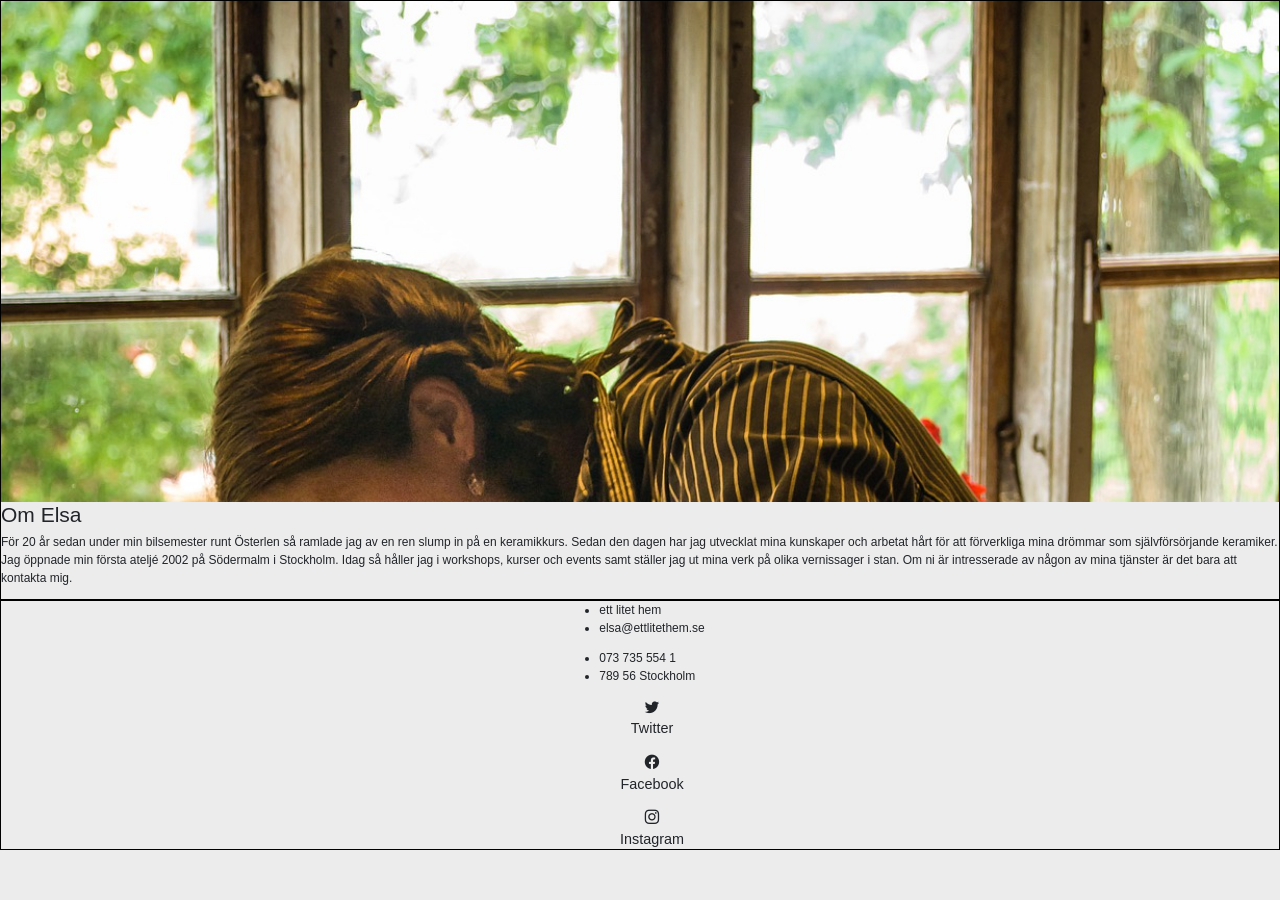
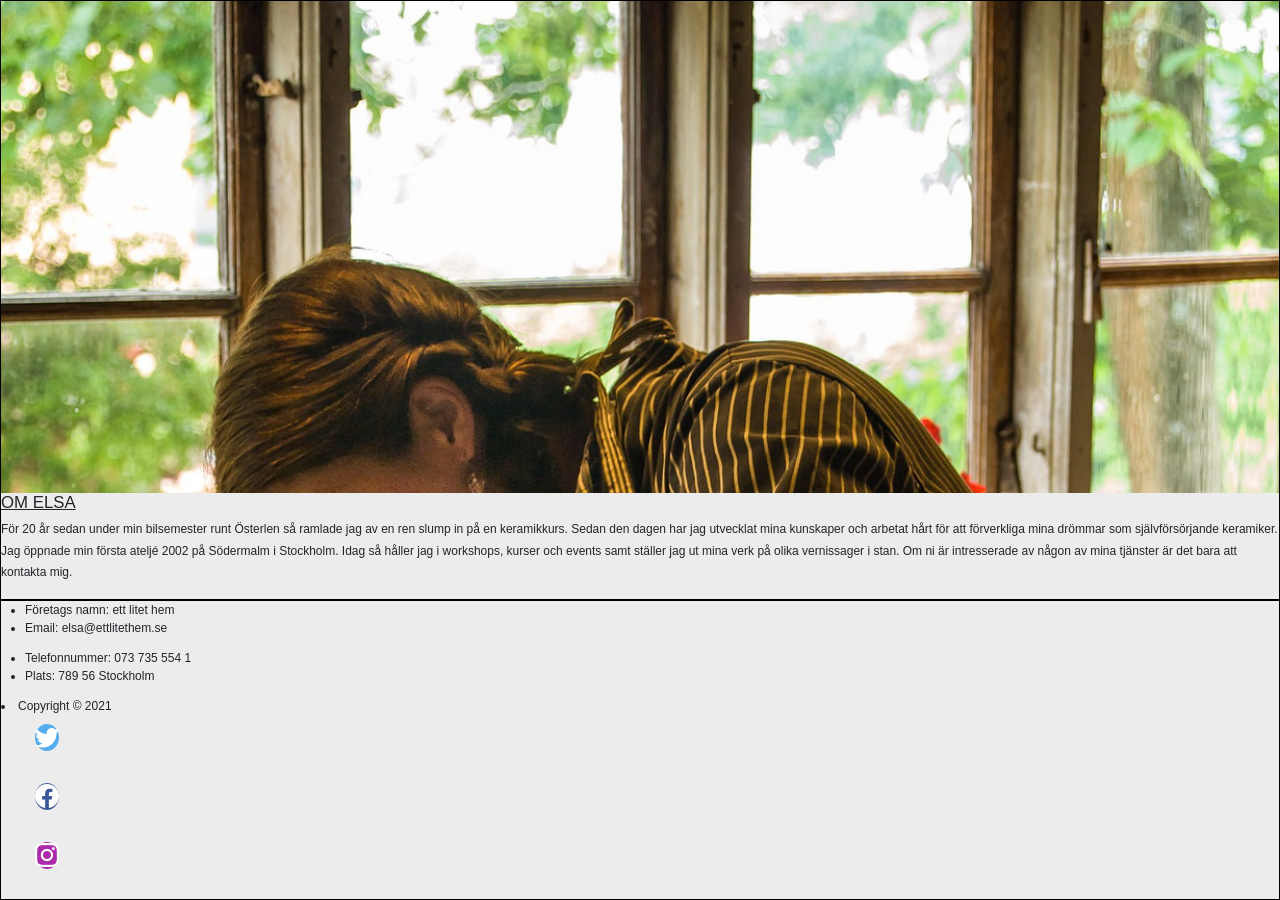
Before and after one commit to FannyRosen/MI-HTML-CSS-EttLitetHem, a website: page index.html in a window 1280 px wide. Shown: the part 1503-2403 px from the top of the page. Before the commit the page ends 2365 px from the top, so only its background shows below. Drawn offline with nearby package versions, Linux system fonts and the light colour scheme.

Commit message:
Icon and text style

```diff
--- a/index.html
+++ b/index.html
@@ -133,8 +133,8 @@
         <div class="elsa-img"></div>
       </div>
       <div>
-        <h3>Om Elsa</h3>
-        <p>
+        <h3 class="om-h3">Om Elsa</h3>
+        <p class="om-p">
           För 20 år sedan under min bilsemester runt Österlen så ramlade jag av en
           ren slump in på en keramikkurs. Sedan den dagen har jag utvecklat mina
           kunskaper och arbetat hårt för att förverkliga mina drömmar som
@@ -145,27 +145,31 @@
         </p>
       </div>
 
-
+    </div>
     </section>
     <footer class="kontakt">
       <div class="kon-cont">
-        <ul class="kon-text"><li>ett litet hem</li>
-        <li>elsa@ettlitethem.se</li></ul>
-        <ul class="kon-text"><li>073 735 554 1</li>
-        <li>789 56 Stockholm</li></ul>
+        <ul class="kon-text"><li>Företags namn: ett litet hem</li>
+        <li>Email: elsa@ettlitethem.se</li></ul>
+        <ul class="kon-text"><li>Telefonnummer: 073 735 554 1</li>
+        <li>Plats: 789 56 Stockholm</li></ul>
+        <li>Copyright © 2021 </li>
       </div>
       <div class="icon-con">
         <ul class="icon">
-          <i class="bi bi-twitter"></i>
-          <li>Twitter</li>
+          <li class="btn btn-primary">
+            <i class="bi bi-twitter"></i>
+          </li>
         </ul>
         <ul class="icon">
+          <li class="btn btn-primary">
           <i class="bi bi-facebook"></i>
-          <li>Facebook</li>
+        </li>
         </ul>
         <ul class="icon">
+          <li class="btn btn-primary">
           <i class="bi bi-instagram"></i>
-          <li>Instagram</li>
+          </li>
         </ul>
       </div>
     </footer>
--- a/scss/main.scss
+++ b/scss/main.scss
@@ -155,6 +155,16 @@ button:hover {
   border: 1px solid black;
   display: flex;
   flex-direction: column;
+  .om-h3{
+      font-size: 1.4em;
+      text-transform: uppercase;
+      text-decoration-line: underline;
+  }
+  .om-p{
+      font-size: 1em;
+      line-height: 1.8em;
+      margin-bottom: 15px;
+    }
   .elsa-con {
       height: 800px;
     }
@@ -167,18 +177,36 @@ button:hover {
 }
 
 .kontakt {
-  height: 250px;
+  height: 300px;
   border: 1px solid black;
   display: flex;
   flex-direction: column;
-  align-items: center;
+  align-items: left;
   .icon-con{
       width: 100%;
-      text-align: center;
+      text-align: left;
+      position: relative;
       .icon{
           list-style: none;
-          font-size: 1.2em;
-          width: 100%;
+          .btn-primary{
+              background-color: transparent;
+              border-color: transparent;
+          }
+          .bi-twitter{
+            background-color: #55acee;
+            font-size: 2em;
+            border-radius: 50%;
+          }
+          .bi-facebook{
+            background-color: #3b5998;
+            font-size: 2em;
+            border-radius: 50%;
+          }
+          .bi-instagram{
+            background-color: #ac2bac;
+            font-size: 2em;
+            border-radius: 50%;
+          }
       }
   }
   .kon-con{
```
Also changed, not shown: css/main.css.
